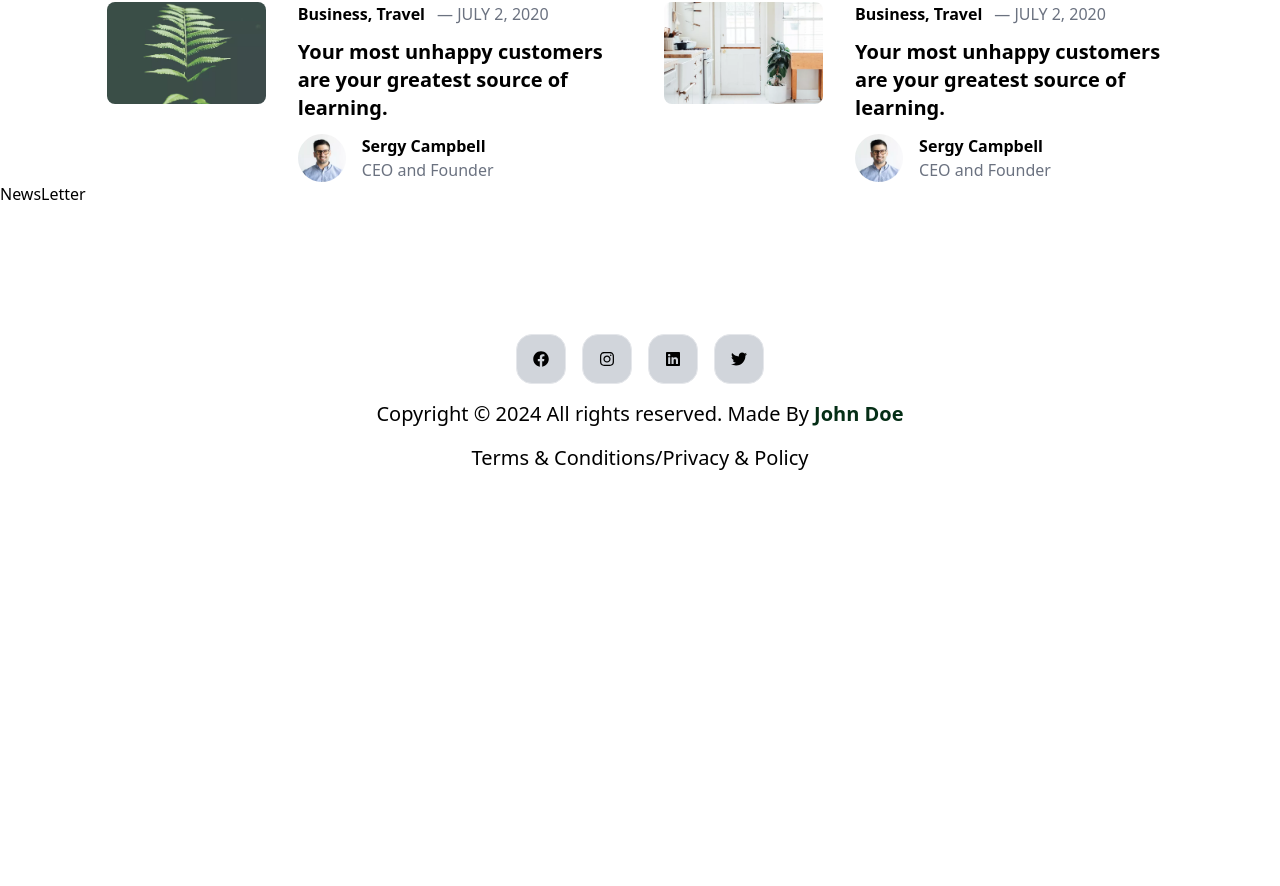
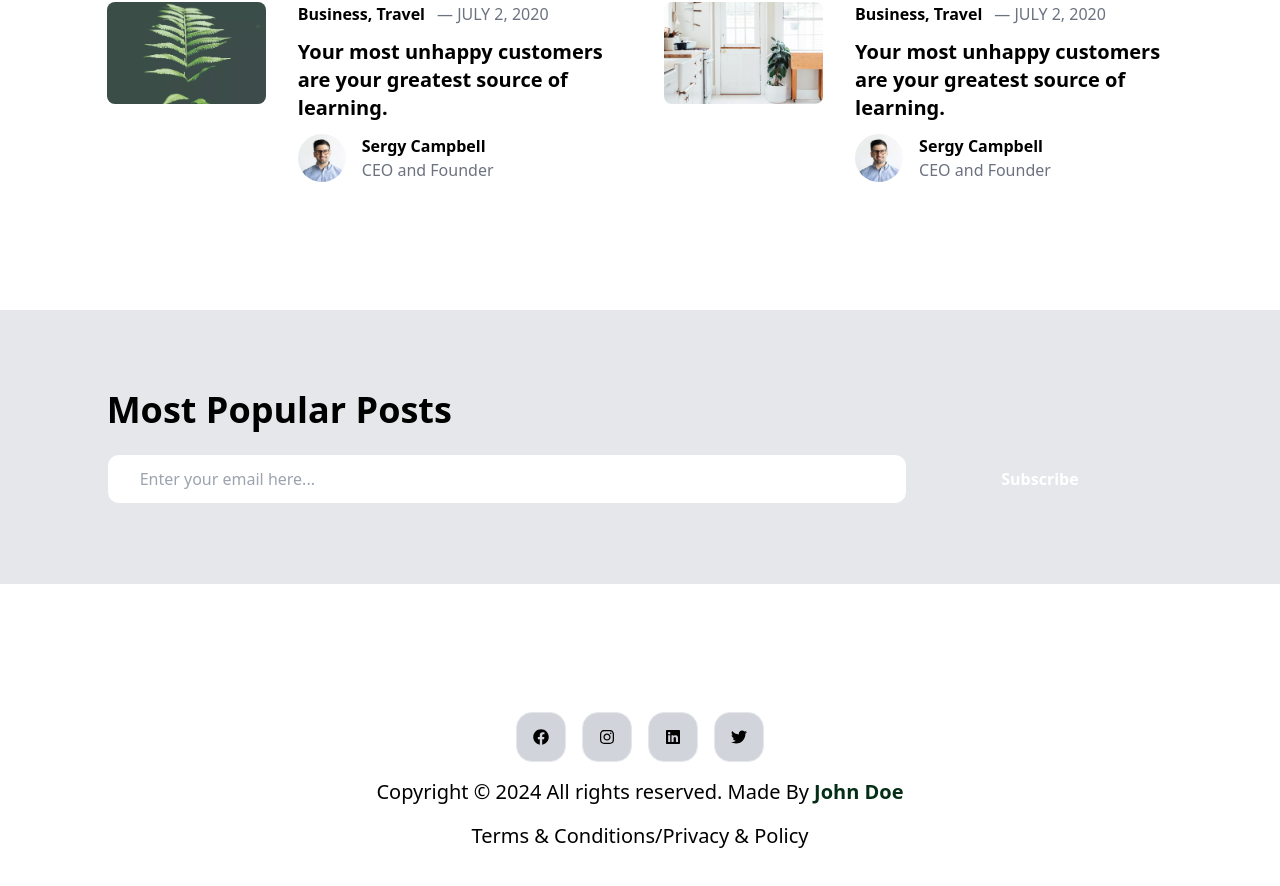
Before and after one commit to kongyutay/react-tailwind-news-website, a React (Create React App) app: page / in a window 1280 px wide. Shown: the part 3231-4117 px from the top of the page. Before the commit the page ends 3831 px from the top, so only its background shows below. Built offline with nearby package versions, Linux system fonts and the light colour scheme.

Commit message:
Done Newsletter component

```diff
--- a/src/components/NewsLetter.js
+++ b/src/components/NewsLetter.js
@@ -2,7 +2,24 @@ import React from "react";
 
 const NewsLetter = () => {
     return (
-        <div>NewsLetter</div>
+        <>
+            <div className="bg-gray-200 mt-32 py-16">
+                <div className="w-10/12 m-auto">
+                    <h1 className="text-4xl font-bold mt-4 mb-6">Most Popular Posts</h1>
+
+                    <div className="md:flex">
+                        <div className="w-9/12 mb-4 w-fullscreen768">
+                            <input type="text" placeholder="Enter your email here..." className="border focus:outline-none rounded-xl px-8 py-3 w-full" />
+                        </div>
+
+                        <div className="w-1/4 w-fullscreen768">
+                            <button className="border px-8 py-3 w-full text-white bg-ye3llow-600 rounded-full text-base hover:bg-white hover:shadow-lg hover:text-black font-semibold">Subscribe</button>
+                        </div>
+                    </div>
+                </div>
+            </div>
+        </>
+
     )
 }
 
--- a/src/output.css
+++ b/src/output.css
@@ -559,6 +559,10 @@ video {
   margin-bottom: 0.75rem;
 }
 
+.mb-12 {
+  margin-bottom: 3rem;
+}
+
 .mb-4 {
   margin-bottom: 1rem;
 }
@@ -573,10 +577,6 @@ video {
 
 .mt-4 {
   margin-top: 1rem;
-}
-
-.mb-12 {
-  margin-bottom: 3rem;
 }
 
 .flex {
@@ -599,12 +599,20 @@ video {
   height: 100%;
 }
 
+.w-1\/4 {
+  width: 25%;
+}
+
 .w-10\/12 {
   width: 83.333333%;
 }
 
 .w-12 {
   width: 3rem;
+}
+
+.w-9\/12 {
+  width: 75%;
 }
 
 .w-full {
@@ -647,6 +655,34 @@ video {
   border-radius: 0.5rem;
 }
 
+.rounded-xl {
+  border-radius: 0.75rem;
+}
+
+.border {
+  border-width: 1px;
+}
+
+.bg-gray-200 {
+  --tw-bg-opacity: 1;
+  background-color: rgb(229 231 235 / var(--tw-bg-opacity));
+}
+
+.px-8 {
+  padding-left: 2rem;
+  padding-right: 2rem;
+}
+
+.py-16 {
+  padding-top: 4rem;
+  padding-bottom: 4rem;
+}
+
+.py-3 {
+  padding-top: 0.75rem;
+  padding-bottom: 0.75rem;
+}
+
 .text-center {
   text-align: center;
 }
@@ -659,6 +695,11 @@ video {
 .text-5xl {
   font-size: 3rem;
   line-height: 1;
+}
+
+.text-base {
+  font-size: 1rem;
+  line-height: 1.5rem;
 }
 
 .text-lg {
@@ -675,9 +716,45 @@ video {
   font-weight: 700;
 }
 
+.font-semibold {
+  font-weight: 600;
+}
+
 .text-gray-500 {
   --tw-text-opacity: 1;
   color: rgb(107 114 128 / var(--tw-text-opacity));
+}
+
+.text-white {
+  --tw-text-opacity: 1;
+  color: rgb(255 255 255 / var(--tw-text-opacity));
+}
+
+.hover\:bg-white:hover {
+  --tw-bg-opacity: 1;
+  background-color: rgb(255 255 255 / var(--tw-bg-opacity));
+}
+
+.hover\:text-black:hover {
+  --tw-text-opacity: 1;
+  color: rgb(0 0 0 / var(--tw-text-opacity));
+}
+
+.hover\:shadow-lg:hover {
+  --tw-shadow: 0 10px 15px -3px rgb(0 0 0 / 0.1), 0 4px 6px -4px rgb(0 0 0 / 0.1);
+  --tw-shadow-colored: 0 10px 15px -3px var(--tw-shadow-color), 0 4px 6px -4px var(--tw-shadow-color);
+  box-shadow: var(--tw-ring-offset-shadow, 0 0 #0000), var(--tw-ring-shadow, 0 0 #0000), var(--tw-shadow);
+}
+
+.focus\:outline-none:focus {
+  outline: 2px solid transparent;
+  outline-offset: 2px;
+}
+
+@media (min-width: 768px) {
+  .md\:flex {
+    display: flex;
+  }
 }
 
 @media (min-width: 1024px) {
@@ -693,11 +770,11 @@ video {
     width: 66.666667%;
   }
 
+  .lg\:grid-cols-2 {
+    grid-template-columns: repeat(2, minmax(0, 1fr));
+  }
+
   .lg\:grid-cols-3 {
     grid-template-columns: repeat(3, minmax(0, 1fr));
   }
-
-  .lg\:grid-cols-2 {
-    grid-template-columns: repeat(2, minmax(0, 1fr));
-  }
 }
```
